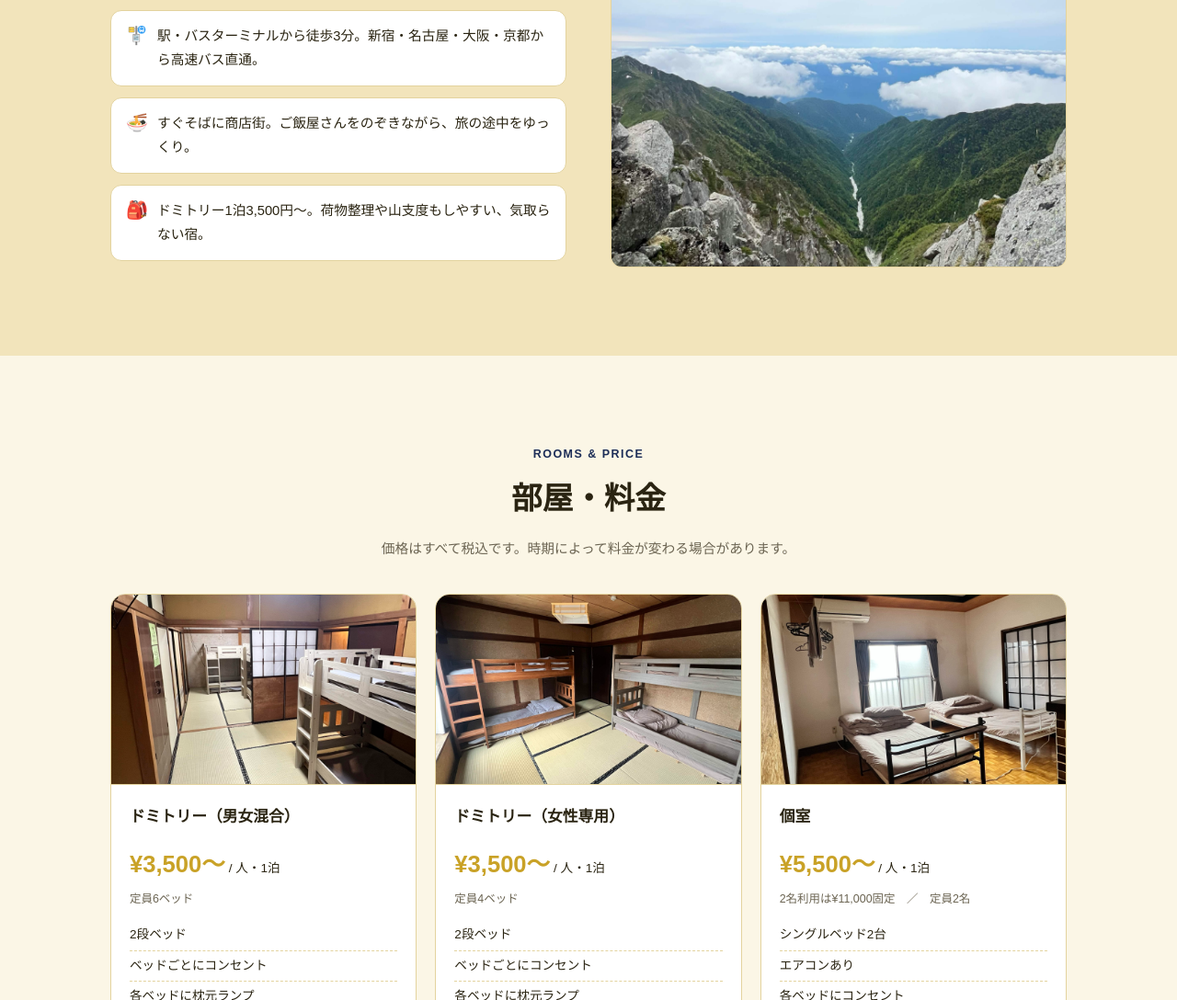
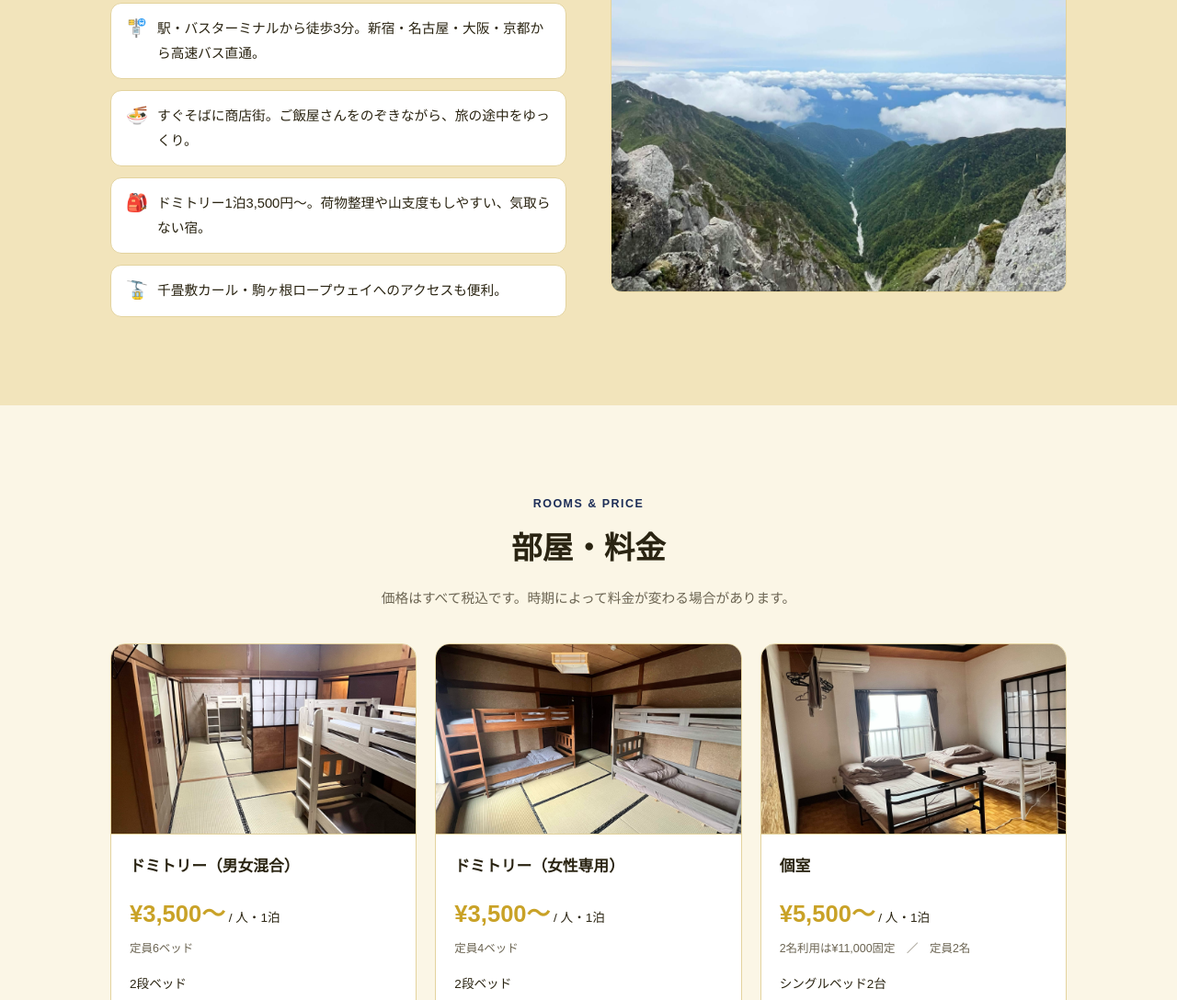
Before and after one commit to nomar163285/nomar-guesthouse.com, a plain HTML site: page index.html in a window 1280 px wide. Shown: the part 1285-2373 px from the top of the page at 92% size. Drawn offline with Linux system fonts and the light colour scheme.

Commit message:
Discord経由の更新: CONCEPTセクションの特徴カードに、以下の項目を追加して。既存の3枚のカードと同じスタイルで。

```diff
--- a/index.html
+++ b/index.html
@@ -509,6 +509,7 @@
           <li><span class="icon">🚏</span><span>駅・バスターミナルから徒歩3分。新宿・名古屋・大阪・京都から高速バス直通。</span></li>
           <li><span class="icon">🍜</span><span>すぐそばに商店街。ご飯屋さんをのぞきながら、旅の途中をゆっくり。</span></li>
           <li><span class="icon">🎒</span><span>ドミトリー1泊3,500円〜。荷物整理や山支度もしやすい、気取らない宿。</span></li>
+          <li><span class="icon">🚡</span><span>千畳敷カール・駒ヶ根ロープウェイへのアクセスも便利。</span></li>
         </ul>
       </div>
       <div class="photo-ph" style="padding:0; overflow:hidden;">
```
Also changed, not shown: en.html (+1 -0 lines).
